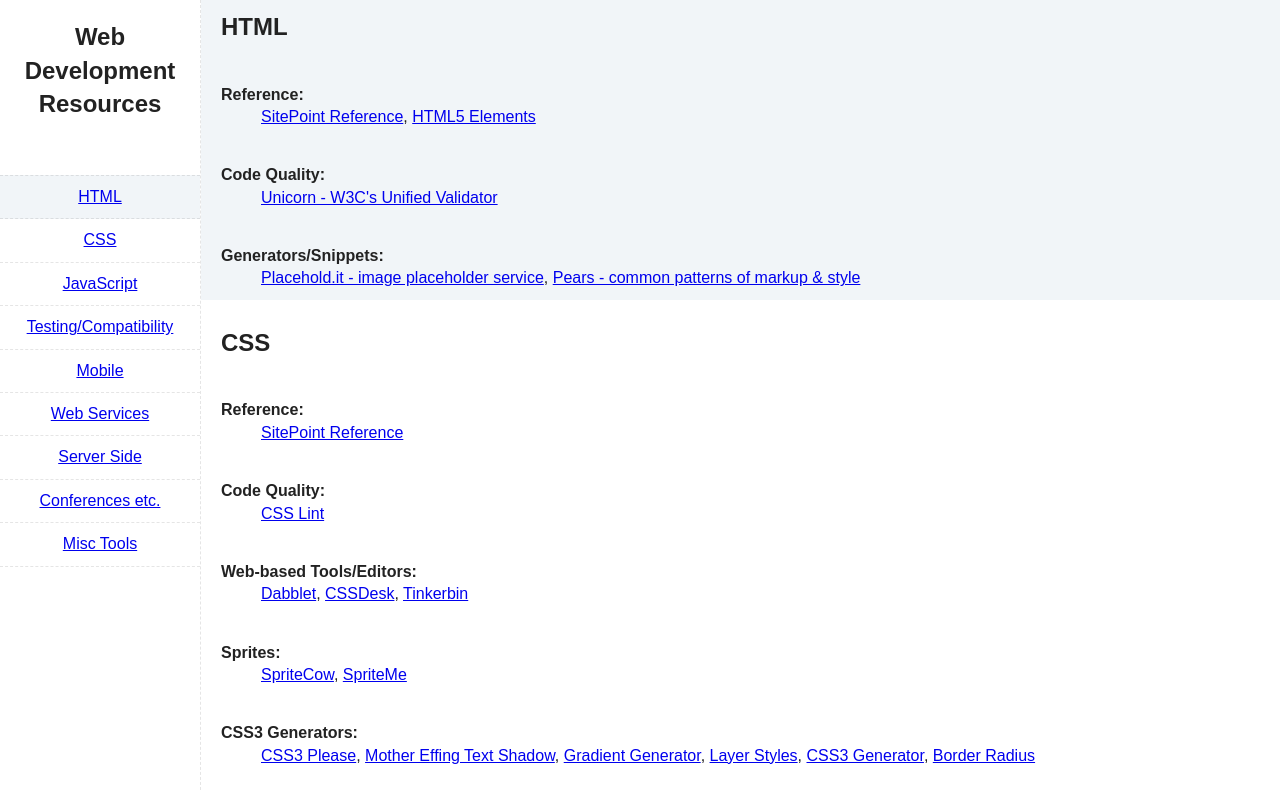
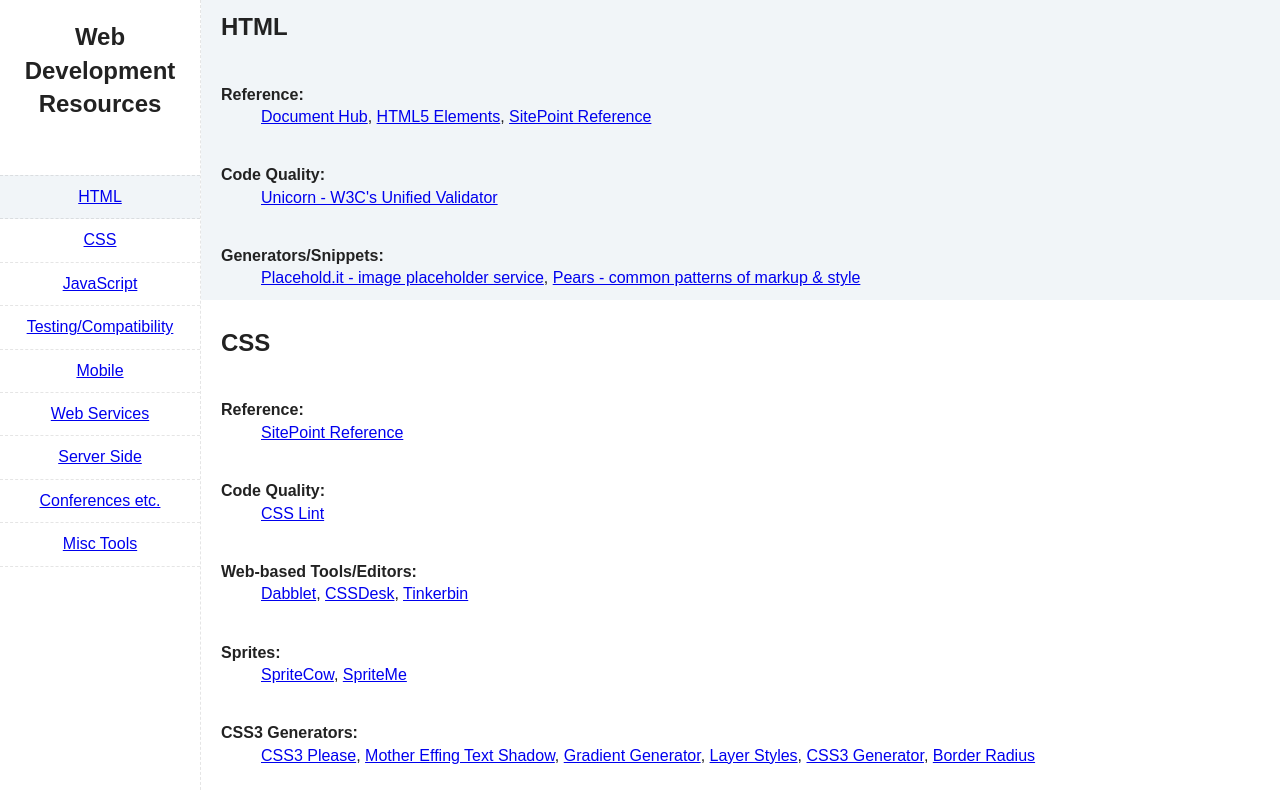
Before and after one commit to jonahlyn/Start-Page, a plain HTML site: page index.html in a window 1280 px wide. Shown: the top 790 px of the page. Drawn offline with nearby package versions, Linux system fonts and the light colour scheme.

Commit message:
Added a link.

```diff
--- a/index.html
+++ b/index.html
@@ -64,8 +64,9 @@
 	  			<dl>
 	  				<dt>Reference: </dt>
 	  				<dd>
-						<a href="http://reference.sitepoint.com/html/elements">SitePoint Reference</a>,
-						<a href="http://dev.w3.org/html5/markup/elements.html#elements">HTML5 Elements</a>
+						<a href="http://dochub.io/">Document Hub</a>,
+						<a href="http://dev.w3.org/html5/markup/elements.html#elements">HTML5 Elements</a>,
+						<a href="http://reference.sitepoint.com/html/elements">SitePoint Reference</a>
 	  				</dd>
 	  			</dl>
 	  			<dl>
```
